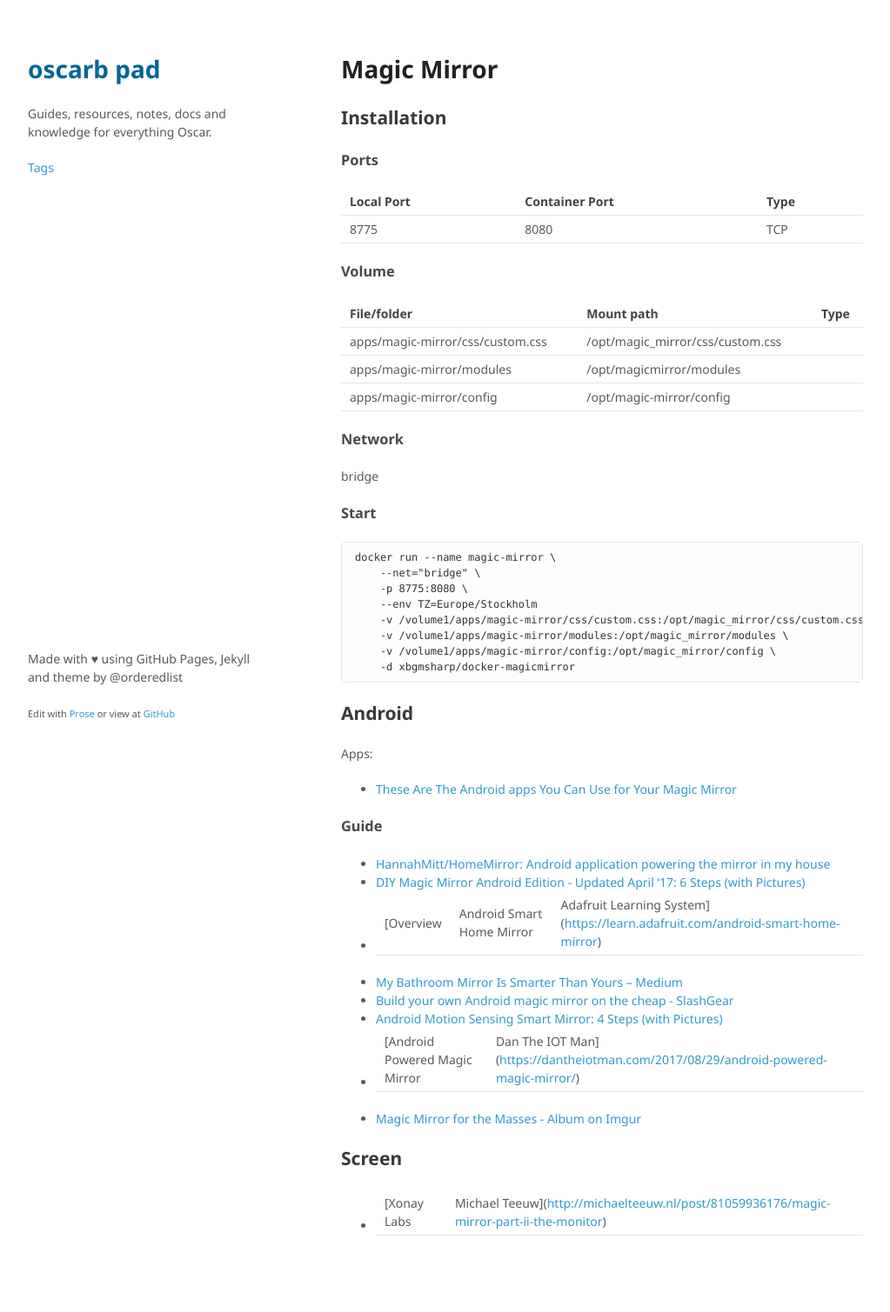
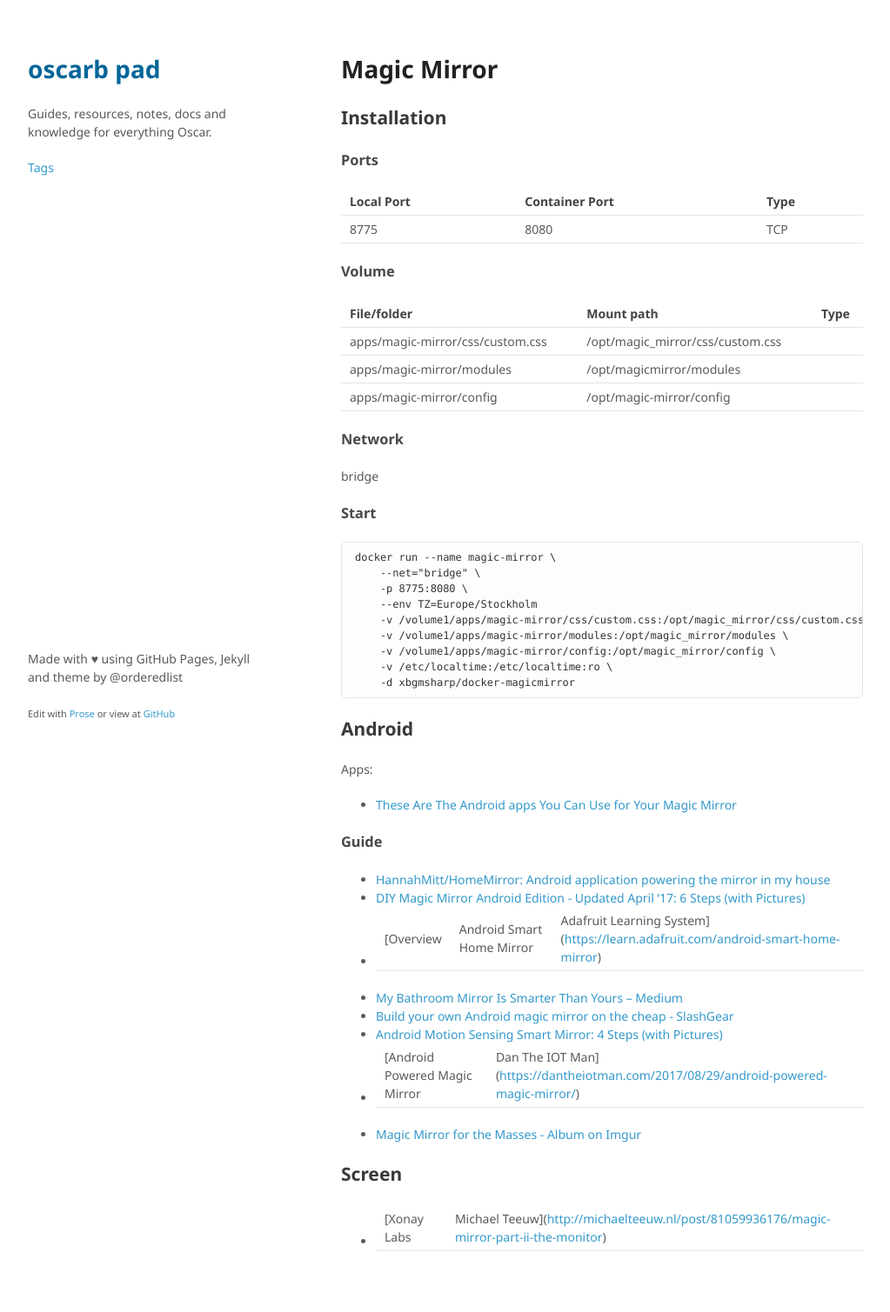
Before and after one commit to oscarb/pad, a Jekyll site: the page built from _docs/magic-mirror.md, in a window 1280 px wide. Shown: the whole page at 87% size, without its empty margins (128-1151 px from the left). Built offline with Jekyll 4.4.1, drawn with Linux system fonts in a browser that asks for light colours; some web fonts are replaced.

Commit message:
Update magic-mirror.md

````diff
--- a/_docs/magic-mirror.md
+++ b/_docs/magic-mirror.md
@@ -40,6 +40,7 @@ docker run --name magic-mirror \
     -v /volume1/apps/magic-mirror/css/custom.css:/opt/magic_mirror/css/custom.css \
     -v /volume1/apps/magic-mirror/modules:/opt/magic_mirror/modules \
     -v /volume1/apps/magic-mirror/config:/opt/magic_mirror/config \
+    -v /etc/localtime:/etc/localtime:ro \
     -d xbgmsharp/docker-magicmirror
 ```
 
````
